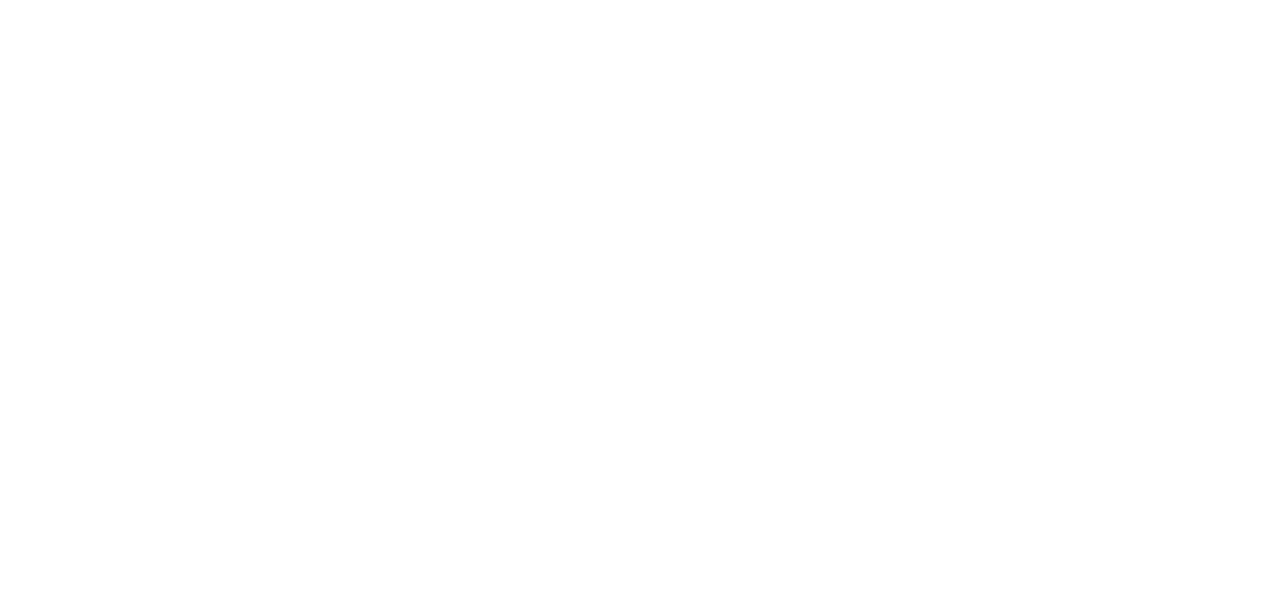
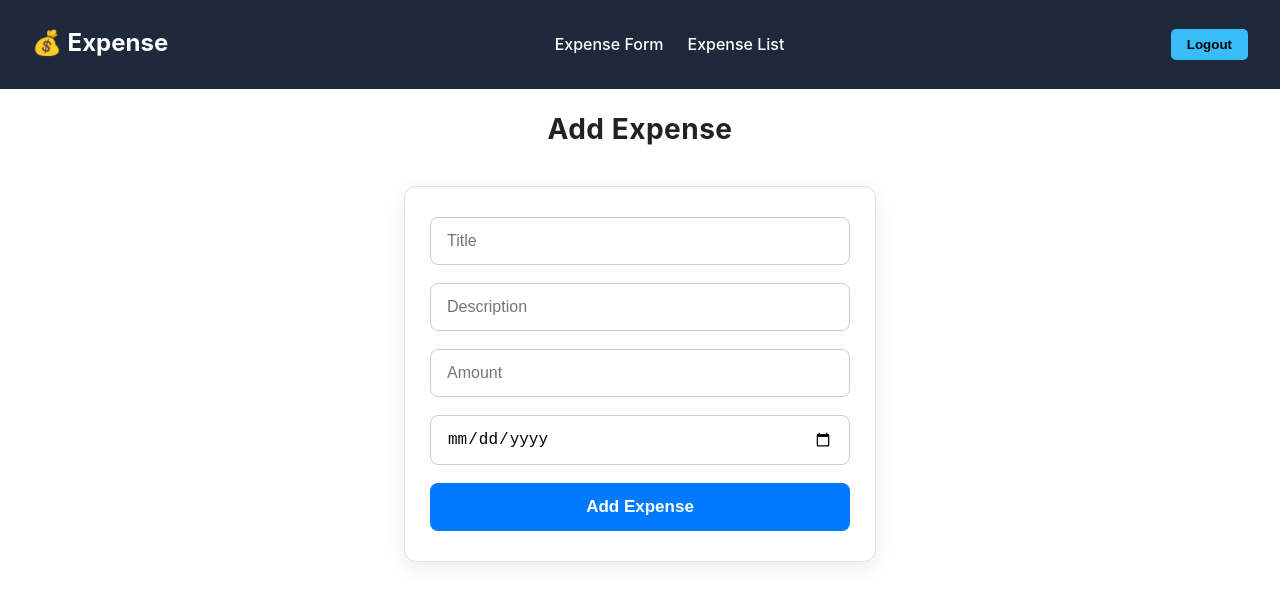
Before and after one commit to AnikaitShakya55/FULL-STACK-EXPENSE-APP-FRONTEND, a React (Create React App) app: page /expenseForm in a window 1280 px wide. Before the commit this address had no page. Shown: the top 602 px of the page. Built offline with nearby package versions, Linux system fonts and the light colour scheme; sample sign-in values are in the browser's storage.

Commit message:
front end according to user specific

```diff
--- a/package.json
+++ b/package.json
@@ -7,7 +7,9 @@
     "@testing-library/jest-dom": "^6.6.3",
     "@testing-library/react": "^16.2.0",
     "@testing-library/user-event": "^13.5.0",
+    "cookiejs": "^2.1.3",
     "dotenv": "^16.5.0",
+    "js-cookie": "^3.0.5",
     "react": "^19.0.0",
     "react-dom": "^19.0.0",
     "react-router-dom": "^6.30.0",
--- a/src/App.tsx
+++ b/src/App.tsx
@@ -3,15 +3,22 @@ import { Routes, Route, Navigate } from "react-router-dom";
 import ExpenseForm from "./Components/ExpenseForm.tsx";
 import ExpenseList from "./Components/ExpenseList.tsx";
 import Login from "./Components/Login.tsx";
+import Navbar from "./Components/NavBar.tsx";
 
 const App = () => {
   return (
-    <Routes>
-      <Route path="/" element={<Navigate to="/login" replace />} />
-      <Route path="/login" element={<Login />} />
-      <Route path="/add-expense" element={<ExpenseForm />} />
-      <Route path="/expenses" element={<ExpenseList />} />
-    </Routes>
+    <>
+      <header>
+        <Navbar />
+      </header>
+
+      <Routes>
+        <Route path="/" element={<Navigate to="/login" replace />} />
+        <Route path="/login" element={<Login />} />
+        <Route path="/expenseForm" element={<ExpenseForm />} />
+        <Route path="/expenses" element={<ExpenseList />} />
+      </Routes>
+    </>
   );
 };
 
--- a/src/Components/ExpenseForm.tsx
+++ b/src/Components/ExpenseForm.tsx
@@ -1,7 +1,9 @@
-import React, { useState } from "react";
+import React, { useEffect, useState } from "react";
 import styles from "./ExpenseForm.module.css";
+import { useNavigate } from "react-router-dom";
 
 const ExpenseForm = () => {
+  const navigate = useNavigate();
   const [title, setTitle] = useState("");
   const [description, setDescription] = useState("");
   const [amount, setAmount] = useState("");
@@ -9,12 +11,25 @@ const ExpenseForm = () => {
   const [loading, setLoading] = useState(false);
   const [error, setError] = useState(null);
 
+  useEffect(() => {
+    const token = localStorage.getItem("token");
+    if (!token) {
+      navigate("/login");
+    }
+    // eslint-disable-next-line
+  }, []);
+
   const handleSubmit = async (e: React.FormEvent) => {
     e.preventDefault();
     setLoading(true);
     setError(null);
 
-    const newExpense = { title, description, amount: Number(amount), date };
+    const newExpense = {
+      title,
+      description,
+      amount: Number(amount),
+      date,
+    };
 
     try {
       const response = await fetch(
@@ -25,11 +40,15 @@ const ExpenseForm = () => {
             "Content-Type": "application/json",
           },
           body: JSON.stringify(newExpense),
+          credentials: "include",
         }
       );
 
       if (!response.ok) {
         throw new Error("Failed to add expense");
+      } else {
+        const data = response.json();
+        console.log(data);
       }
 
       setDescription("");
--- a/src/Components/ExpenseList.tsx
+++ b/src/Components/ExpenseList.tsx
@@ -1,10 +1,17 @@
 import React, { useState, useEffect } from "react";
 import styles from "./ExpenseList.module.css";
+import { useNavigate } from "react-router-dom";
 
 function ExpenseList() {
+  const navigate = useNavigate("");
   const [expenses, setExpenses] = useState([]);
 
   useEffect(() => {
+    const token = localStorage.getItem("token");
+    if (!token) {
+      navigate("/login");
+    }
+
     async function fetchExpenses() {
       try {
         const response = await fetch(
@@ -22,6 +29,7 @@ function ExpenseList() {
     }
 
     fetchExpenses();
+    // eslint-disable-next-line
   }, []);
 
   const handleDelete = async (id: number) => {
--- a/src/Components/Login.module.css
+++ b/src/Components/Login.module.css
@@ -2,7 +2,7 @@
   display: flex;
   justify-content: center;
   align-items: center;
-  min-height: 100vh;
+  min-height: 85vh;
   background: linear-gradient(to right, #e0eafc, #cfdef3);
   padding: 1rem;
 }
--- a/src/Components/Login.tsx
+++ b/src/Components/Login.tsx
@@ -39,7 +39,8 @@ const Login = () => {
       const resData = await response.json();
 
       if (response.ok) {
-        navigate("/add-expense");
+        navigate("/expenseForm");
+        localStorage.setItem("token", resData.token);
       } else {
         throw new Error(resData.message || "Something went wrong");
       }
--- /dev/null
+++ b/src/Components/NavBar.tsx
@@ -0,0 +1,51 @@
+import React, { useEffect, useState } from "react";
+import { Link, useNavigate } from "react-router-dom";
+import styles from "./Navbar.module.css";
+
+function Navbar() {
+  const navigate = useNavigate();
+  const [isLoggedIn, setIsLoggedIn] = useState(false);
+
+  useEffect(() => {
+    const token = localStorage.getItem("token");
+    setIsLoggedIn(!!token);
+  }, [isLoggedIn]);
+
+  const handleLogout = () => {
+    localStorage.removeItem("token");
+    setIsLoggedIn(false);
+    navigate("/login");
+  };
+
+  return (
+    <nav className={styles.navbar}>
+      <div className={styles.navbarLeft}>
+        <h2 className={styles.logo}>💰 Expense</h2>
+      </div>
+      <div className={styles.navbarCenter}>
+        <Link to="/expenseForm" className={styles.navLink}>
+          Expense Form
+        </Link>
+        <Link to="/expenses" className={styles.navLink}>
+          Expense List
+        </Link>
+      </div>
+      <div className={styles.navbarRight}>
+        {isLoggedIn ? (
+          <button onClick={handleLogout} className={styles.authButton}>
+            Logout
+          </button>
+        ) : (
+          <button
+            onClick={() => navigate("/login")}
+            className={styles.authButton}
+          >
+            Login
+          </button>
+        )}
+      </div>
+    </nav>
+  );
+}
+
+export default Navbar;
--- /dev/null
+++ b/src/Components/Navbar.module.css
@@ -0,0 +1,50 @@
+.navbar {
+  display: flex;
+  justify-content: space-between;
+  align-items: center;
+  padding: 0.5rem 2rem;
+  background-color: #1e293b;
+  color: white !important;
+}
+
+.logo {
+  font-size: 1.5rem;
+  font-weight: bold;
+  color: white;
+}
+
+.navbarLeft,
+.navbarCenter,
+.navbarRight {
+  display: flex;
+  align-items: center;
+}
+
+.navbarCenter {
+  gap: 1.5rem;
+}
+
+.navLink {
+  color: white;
+  text-decoration: none;
+  font-weight: 500;
+  transition: color 0.3s ease;
+}
+
+.navLink:hover {
+  color: #38bdf8;
+}
+
+.authButton {
+  background-color: #38bdf8;
+  border: none;
+  padding: 0.5rem 1rem;
+  color: black;
+  font-weight: 600;
+  border-radius: 5px;
+  cursor: pointer;
+}
+
+.authButton:hover {
+  background-color: #0ea5e9;
+}
```
Also changed, not shown: 1 other file (tests, documents, lock files or other folders).
